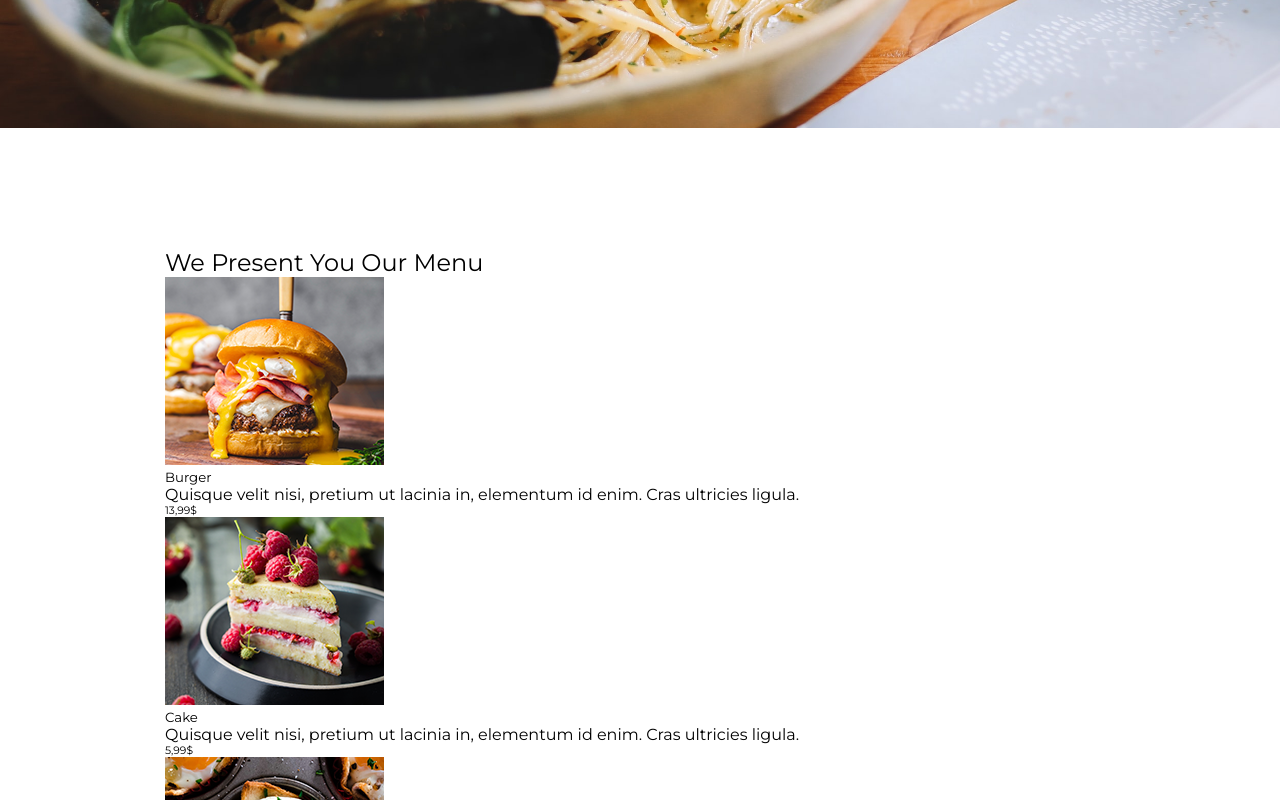
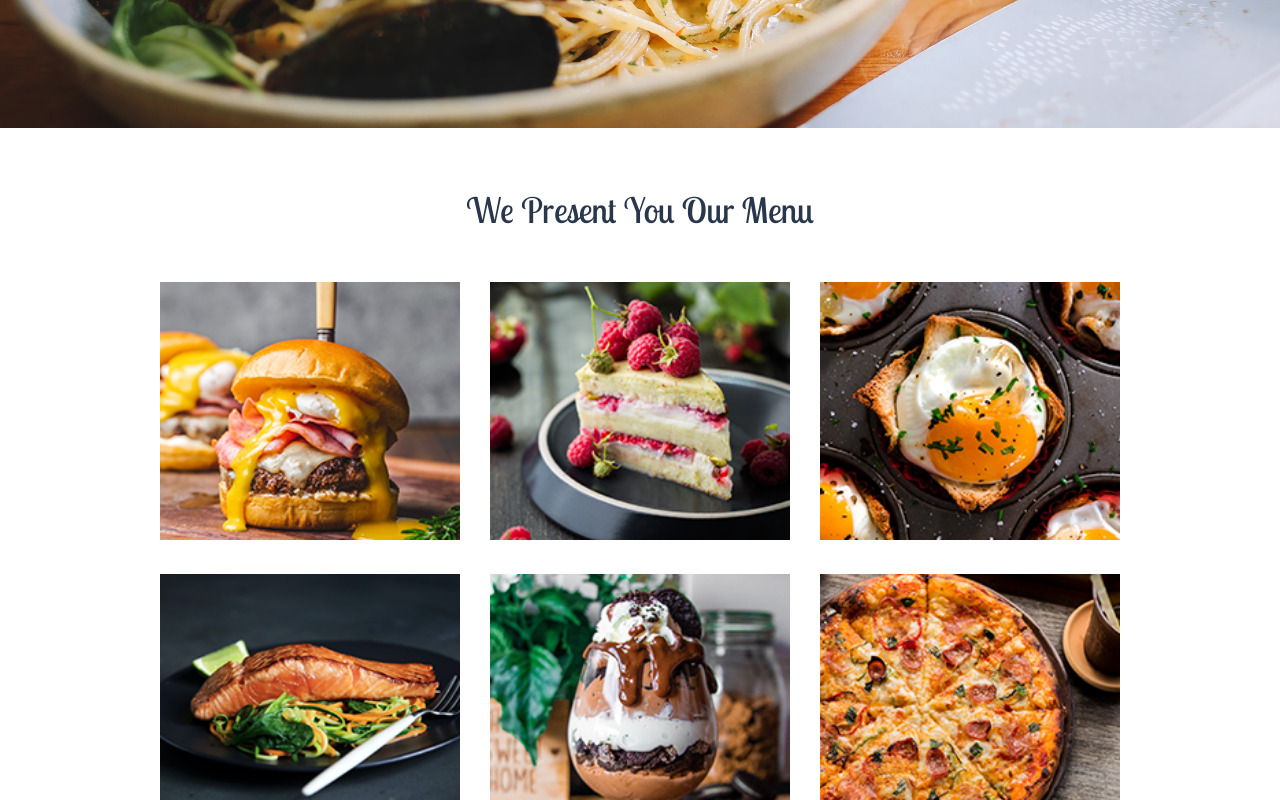
Before and after one commit to Sami-20s/Naif_Alotaibi_food, a Next.js app: page / in a window 1280 px wide. Shown: the part 1240-2040 px from the top of the page. Built offline with nearby package versions, Linux system fonts and the light colour scheme.

Commit message:
📃 🎗 Menu Style Added

```diff
--- a/styles/pages/Home/home.scss
+++ b/styles/pages/Home/home.scss
@@ -2,3 +2,4 @@
 @import "./hero/hero";
 @import "./story/story";
 @import "./space/space";
+@import "./menu/menu";
--- /dev/null
+++ b/styles/pages/Home/menu/_menu.scss
@@ -0,0 +1,82 @@
+.menu {
+    margin-top: -120px;
+    &__wrapper {
+        display: flex;
+        flex-direction: column;
+        align-items: center;
+        padding: 60px 0;
+        > h2 {
+            text-align: center;
+            color: var(--regular-blue);
+            font-family: var(--lobster);
+            font-weight: 400;
+            font-size: 1.875rem;
+            // Large Screen
+            @include breakpoint-up("large") {
+                font-size: 2.1875rem;
+            }
+        }
+        &__items {
+            display: grid;
+            grid-template-columns: 1fr;
+            gap: 20px;
+            margin-top: 50px;
+            // Tablet Screen
+            @include breakpoint-up("meduim") {
+                gap: 30px;
+                grid-template-columns: repeat(2, 1fr);
+            }
+            // Large Screen
+            @include breakpoint-up("large") {
+                grid-template-columns: repeat(3, 1fr);
+            }
+            &__single {
+                position: relative;
+                &:hover &__hover {
+                    opacity: 1;
+                }
+                @include breakpoint-up("large") {
+                    cursor: pointer;
+                }
+                > img {
+                    width: 300px;
+                }
+                &__hover {
+                    position: absolute;
+                    display: flex;
+                    flex-direction: column;
+                    justify-content: center;
+                    align-items: center;
+                    top: 0;
+                    left: 0;
+                    width: 100%;
+                    height: calc(100% - 4px);
+                    background-color: #9fb0a5dc;
+                    text-align: center;
+                    opacity: 0;
+                    transition: var(--tra);
+                    color: #fff;
+                    > h5,
+                    > h6 {
+                        font-family: var(--lobster);
+                        font-weight: 400;
+                    }
+                    > h6 {
+                        font-size: 1.5625rem;
+                    }
+                    > h5 {
+                        margin-bottom: 20px;
+                        font-size: 1.875rem;
+                    }
+                    > p {
+                        max-width: 250px;
+                        margin-bottom: 10px;
+                        font-size: 1rem;
+                        line-height: 2;
+                        margin: 0 auto;
+                    }
+                }
+            }
+        }
+    }
+}
```
